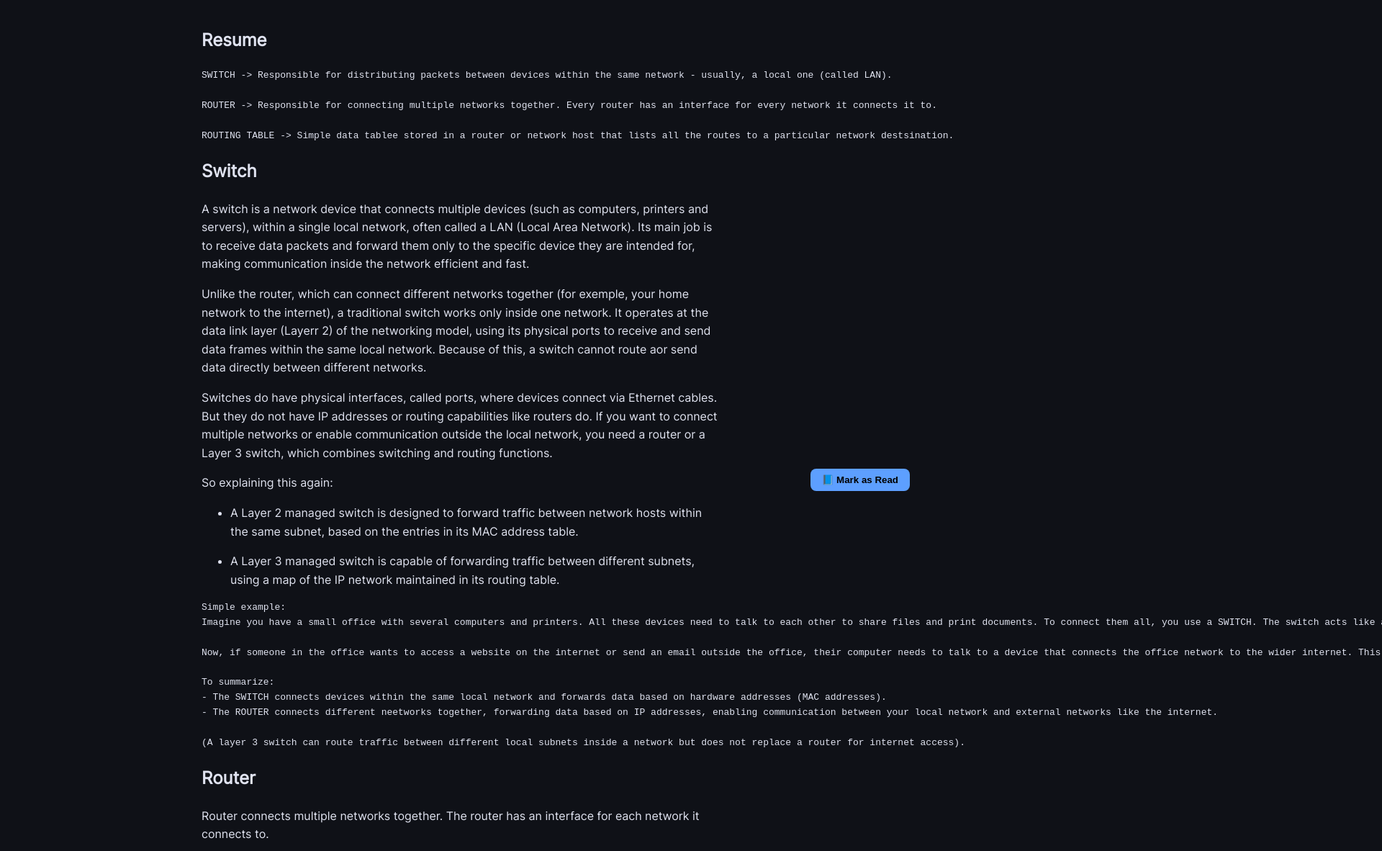
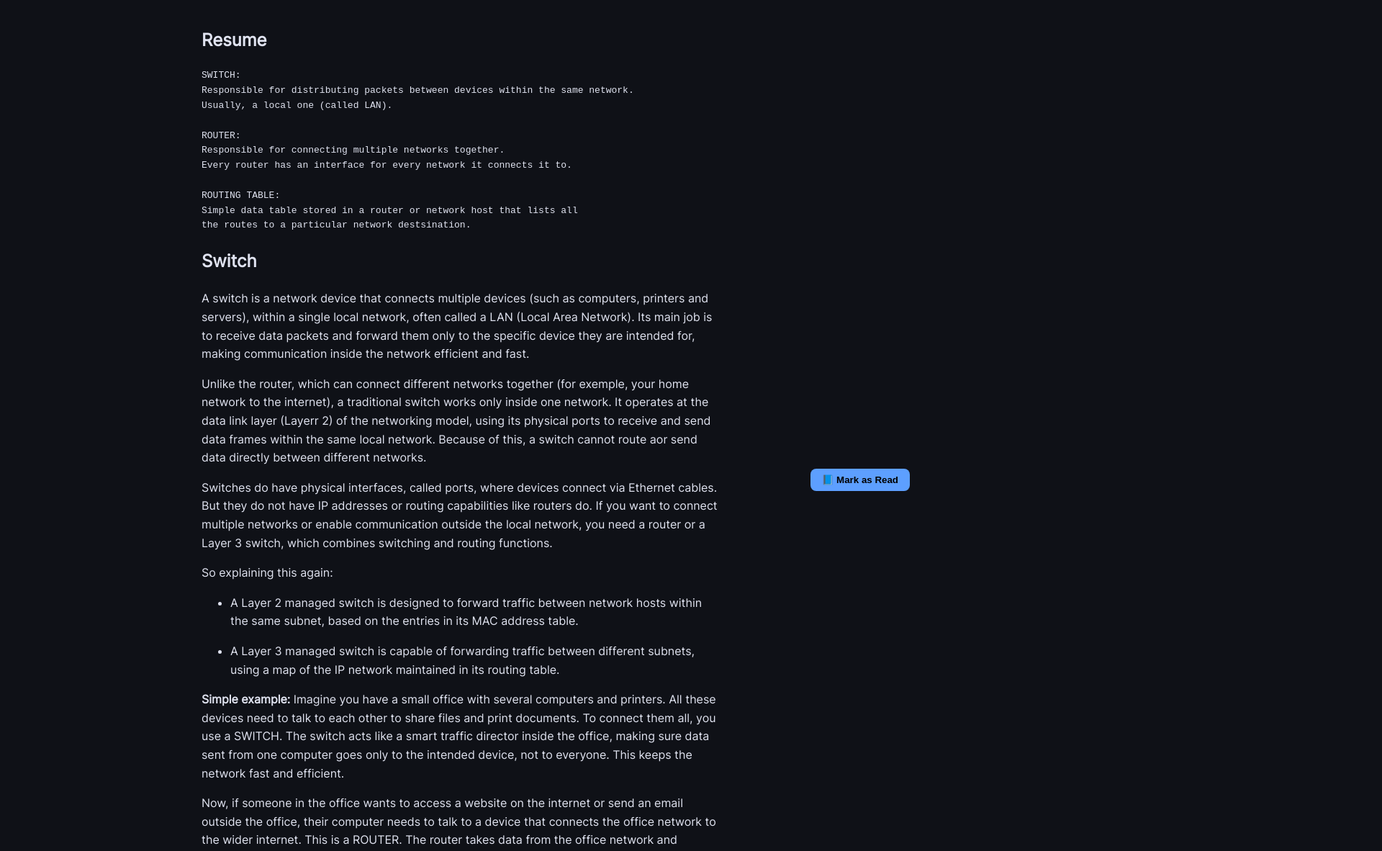
Before and after one commit to mgrl39/netkit, an Eleventy site: page posts/04network-devices.md in a window 1280 px wide. Shown: the part 102-1284 px from the top of the page at 72% size, 1920 px wide, since content can reach past the window. Built offline with nearby package versions, Linux system fonts and the light colour scheme; Eleventy itself is replaced by a stand-in of ours; code samples lack their colours; files that its build step writes are made by us from their sources; files whose address does not match are found by name.

Commit message:
improving post format

````diff
--- a/posts/04network-devices.md
+++ b/posts/04network-devices.md
@@ -7,11 +7,17 @@ tags: post
 
 ## Resume
 ```c
-SWITCH -> Responsible for distributing packets between devices within the same network - usually, a local one (called LAN).
+SWITCH:
+Responsible for distributing packets between devices within the same network.
+Usually, a local one (called LAN).
 
-ROUTER -> Responsible for connecting multiple networks together. Every router has an interface for every network it connects it to.
+ROUTER:
+Responsible for connecting multiple networks together.
+Every router has an interface for every network it connects it to.
 
-ROUTING TABLE -> Simple data tablee stored in a router or network host that lists all the routes to a particular network destsination.
+ROUTING TABLE:
+Simple data table stored in a router or network host that lists all
+the routes to a particular network destsination.
 ```
 
 ## Switch
@@ -27,18 +33,18 @@ So explaining this again:
 
 - A Layer 3 managed switch is capable of forwarding traffic between different subnets, using a map of the IP network maintained in its routing table.
 
-```
-Simple example:
+**Simple example:**
 Imagine you have a small office with several computers and printers. All these devices need to talk to each other to share files and print documents. To connect them all, you use a SWITCH. The switch acts like a smart traffic director inside the office, making sure data sent from one computer goes only to the intended device, not to everyone. This keeps the network fast and efficient.
 
 Now, if someone in the office wants to access a website on the internet or send an email outside the office, their computer needs to talk to a device that connects the office network to the wider internet. This is a ROUTER. The router takes data from the office network and forwards it to other networks, like your Internet Service Provider (ISP), and then the internet. It also directs incoming internet data back to the correct computer inside the office.
 
 To summarize:
 - The SWITCH connects devices within the same local network and forwards data based on hardware addresses (MAC addresses).
+
+(A layer 3 switch can route traffic between different local subnets inside a network but does not replace a router for internet access).
+
 - The ROUTER connects different neetworks together, forwarding data based on IP addresses, enabling communication between your local network and external networks like the internet.
 
-(A layer 3 switch can route traffic between different local subnets inside a network but does not replace a router for internet access).
-```
 ## Router
 Router connects multiple networks together. The router has an interface for each network it connects to.
 
````
